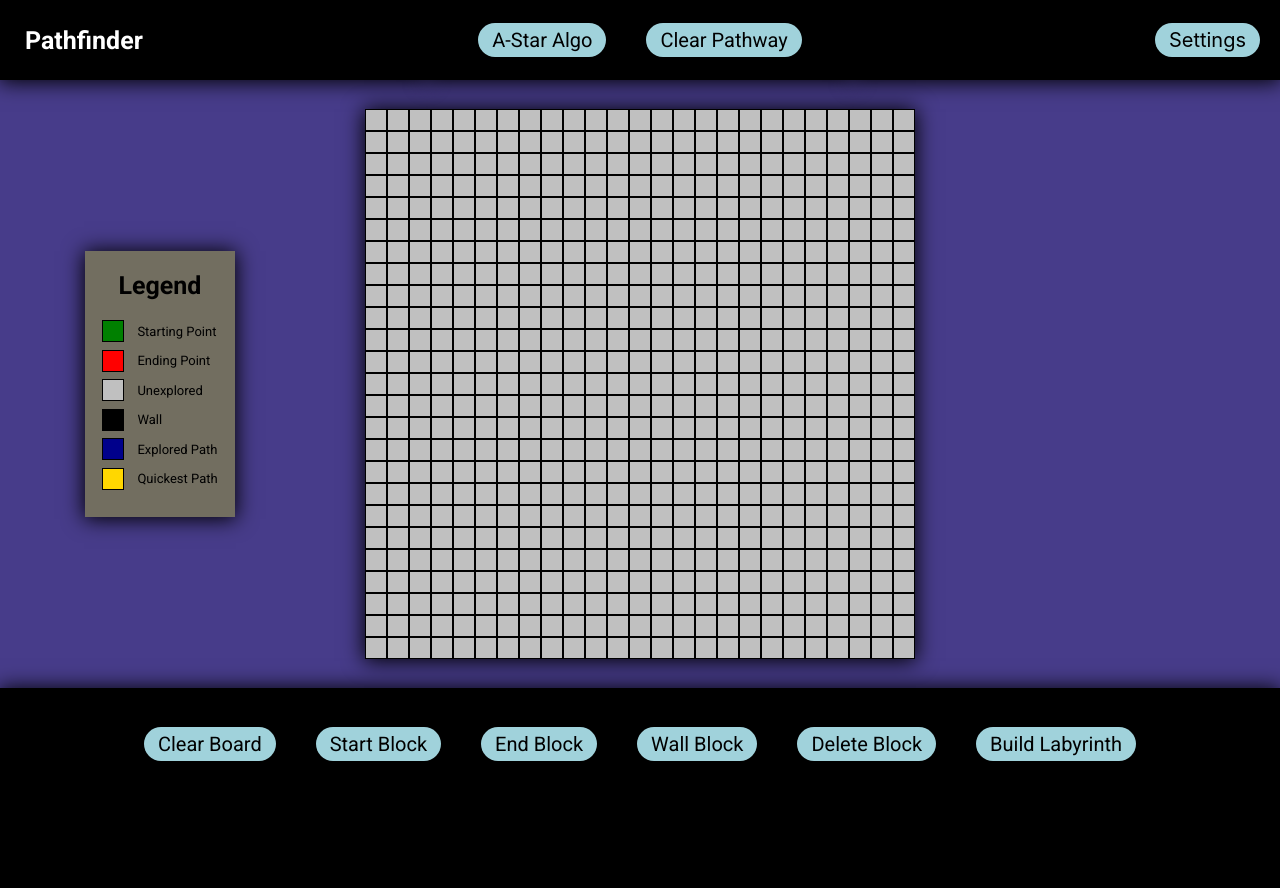
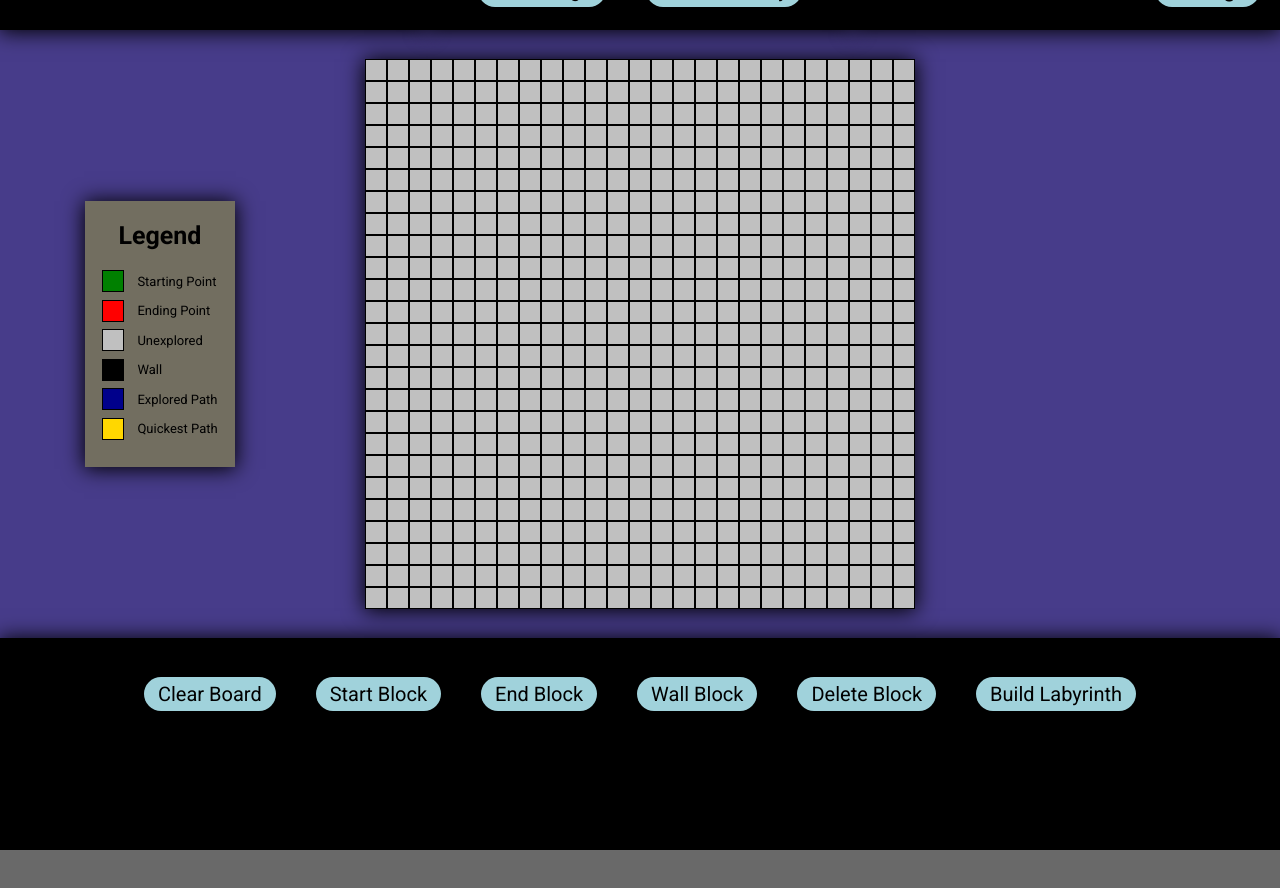
Before and after one commit to kcharles2013/Pathfinder, a React (Create React App) app: page / in a window 1280 px wide. Shown: the top 888 px of the page. After the commit the page ends 850 px from the top, so only its background shows below. Built offline with nearby package versions, Linux system fonts and the light colour scheme.

Commit message:
debugging

```diff
--- a/public/styles.css
+++ b/public/styles.css
@@ -1,13 +1,13 @@
 html {
-    min-height: 100%;
-    min-height: -moz-available;
-    min-height: -webkit-fill-available;
-    min-height: fill-available;
+    height: 100%;
+    height: -moz-available;
+    height: -webkit-fill-available;
+    height: fill-available;
 }
 
 body{
-    min-height: 100%;
-    min-height: -moz-available;
-    min-height: -webkit-fill-available;
-    min-height: fill-available;
+    height: 100%;
+    height: -moz-available;
+    height: -webkit-fill-available;
+    height: fill-available;
 }
--- a/src/App.css
+++ b/src/App.css
@@ -1,9 +1,9 @@
 body {
     display: flex;
-    min-height: 100%;
-    min-height: -moz-available;
-    min-height: -webkit-fill-available;
-    min-height: fill-available;
+    height: 100%;
+    height: -moz-available;
+    height: -webkit-fill-available;
+    height: fill-available;
     align-items: center;
     justify-content: center;
     background-color: dimgrey;
```
